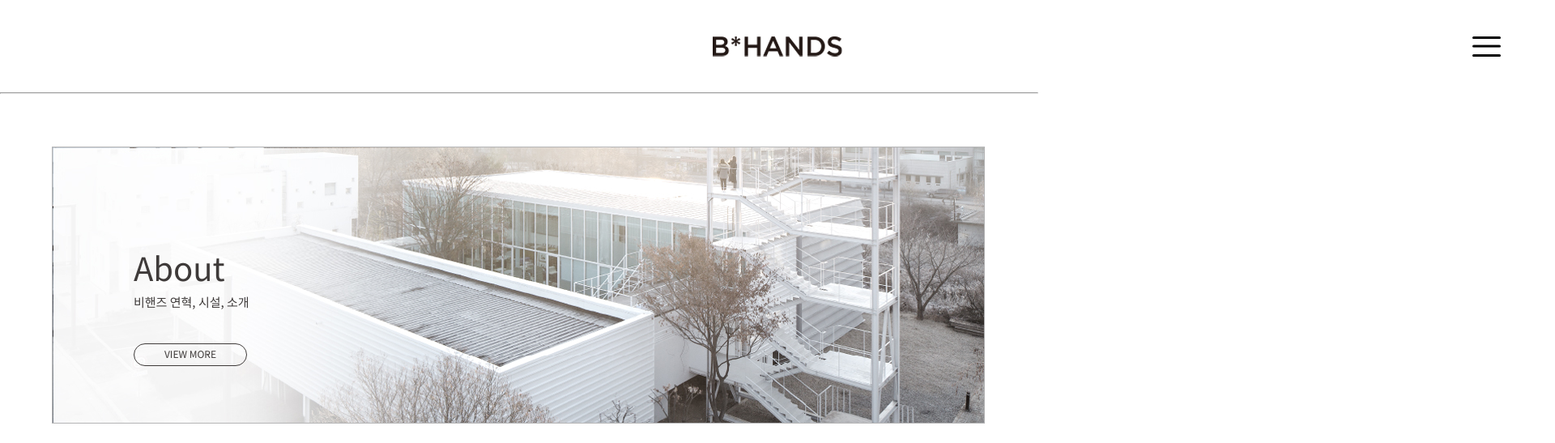
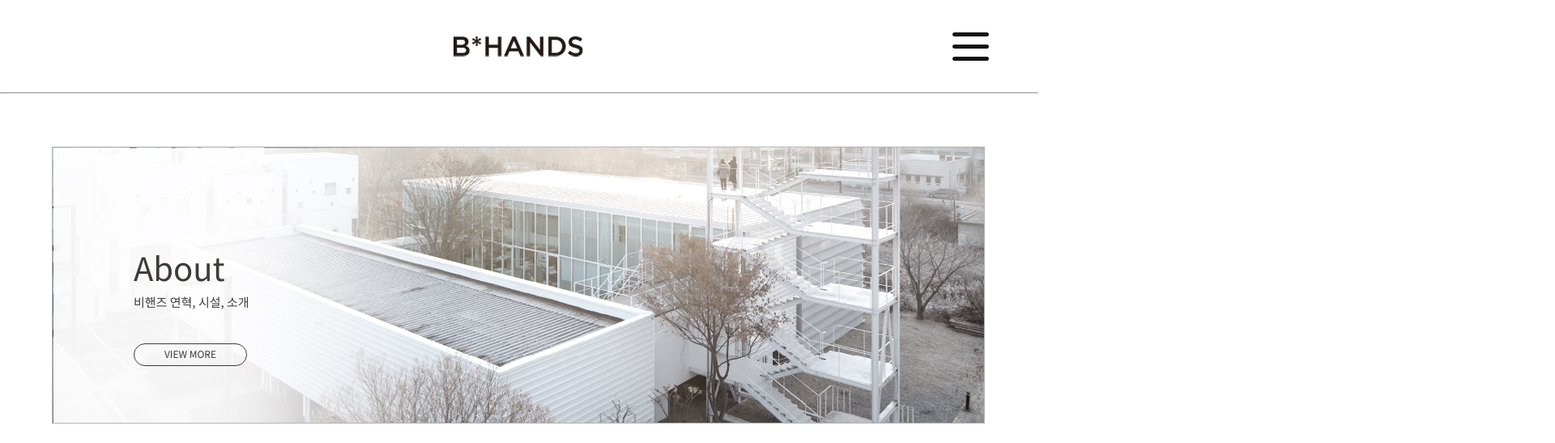
Before and after one commit to leejungho9/bhands_site, a React (Create React App) app: page / in a window 1280 px wide. Shown: the top 547 px of the page at 81% size, 1920 px wide, since content can reach past the window. Built offline with nearby package versions, Linux system fonts and the light colour scheme.

Commit message:
사이드바 작업

```diff
--- /dev/null
+++ b/src/components/Header.css
@@ -0,0 +1,108 @@
+header .inner {
+  /* width: 1920px; */
+  width: 100%;
+  height: 114px;
+  margin: 0 auto;
+  position: relative;
+}
+header .logo {
+  width: 160px;
+  height: 25px;
+  position: absolute;
+  top: 0;
+  left: 0;
+  right: 0;
+  bottom: 0;
+  margin: auto;
+}
+.ham {
+  width: 34px;
+  height: 34px;
+  position: absolute;
+  top: 0;
+  right: 0;
+  bottom: 0;
+  margin: auto;
+  margin-right: 70px;
+  cursor: pointer;
+}
+
+.nav-menu {
+  background-color: #000;
+  height: 100vh;
+  width: 0px;
+  position: fixed;
+  top: 0;
+  right: 0;
+  z-index: 2;
+}
+.nav-menu.active {
+  width: 428px;
+}
+
+.nav-menu.active .close {
+  width: 34px;
+  height: 34px;
+  position: absolute;
+  top: 0;
+  right: 0;
+  margin: 40px;
+  margin-right: 70px;
+  cursor: pointer;
+}
+
+.nav-menu.active ~ .bg {
+  position: fixed;
+  top: 0;
+  left: 0;
+  right: 0;
+  bottom: 0;
+  z-index: 1;
+  opacity: 30%;
+  background: #000;
+  cursor: pointer;
+}
+/*sidebar - category*/
+.nav-menu.active .categoryList {
+  width: 428px;
+  box-sizing: border-box;
+  margin-top: 180px;
+  position: absolute;
+  right: 0px;
+  text-align: end;
+  padding: 67px;
+}
+.categoryList > h2 > a {
+  color: #fff;
+  cursor: pointer;
+}
+.categoryList > h2 {
+  font-size: 25px;
+  margin-bottom: 40px;
+}
+.categoryList > ul {
+  margin-bottom: 40px;
+}
+
+.categoryList > ul > li {
+  margin-bottom: 25px;
+}
+.categoryList > ul > li > a {
+  color: #fff;
+  font-style: italic;
+  font-size: 15px;
+}
+.categoryList > ul > li > a:hover {
+  color: #4c95df;
+}
+ul.work-menu {
+  display: none;
+}
+ul.work-menu.active {
+  display: block;
+}
+
+h2.work-menu.active {
+  font-weight: bold;
+  color: #fff;
+}
--- a/src/components/Header.jsx
+++ b/src/components/Header.jsx
@@ -1,21 +1,68 @@
-import styles from "./Header.module.css";
+import { useState } from "react";
+import "./Header.css";
 
 export default function Header() {
+  const [sidebar, setSidebar] = useState(false);
+  const showSidebar = () => setSidebar(!sidebar);
+
+  const [workMenu, setworkMenu] = useState(false);
+  const showworkMenu = () => setworkMenu(!workMenu);
   return (
     <>
-      <div className={styles.bar}></div>
+      <div className="bar"></div>
       <header>
-        <div className={styles.inner}>
-          <a href="/" className={styles.logo}>
+        <div className="inner">
+          <a href="/" className="logo">
             <img src="./images/logo.png" alt="로고" />
           </a>
-          <input type="checkbox" id={styles.input} />
-          <label htmlFor={styles.input}>
-            <span></span>
-            <span></span>
-            <span></span>
-          </label>
-          <div className={styles.sidebar}></div>
+          <div className="ham" onClick={showSidebar}>
+            <img src="./images/ham.png" alt="햄버거버튼"></img>
+          </div>
+          <div className={sidebar ? "nav-menu active" : "nav-menu"}>
+            <div className="close" onClick={showSidebar}>
+              <img src="./images/x.png" alt="닫기버튼"></img>
+            </div>
+            <div className="categoryList">
+              <h2>
+                <a href="/"> HOME</a>
+              </h2>
+              <h2>
+                <a href="/"> ABOUT</a>
+              </h2>
+              <h2 class={workMenu ? "work-menu active" : "work-menu"}>
+                <a href="#" onClick={showworkMenu}>
+                  WORKS
+                </a>
+              </h2>
+              <ul className={workMenu ? "work-menu active" : "work-menu"}>
+                <li>
+                  <a href="/artgoods">ART GOODS</a>
+                </li>
+                <li>
+                  <a href="calendar">CALENDAR</a>
+                </li>
+                <li>
+                  <a href="diary">DIARY</a>
+                </li>
+                <li>
+                  <a href="package">PACKAGE</a>
+                </li>
+                <li>
+                  <a href="card">CARD</a>
+                </li>
+                <li>
+                  <a href="carlogue">CARLOGUE</a>
+                </li>
+              </ul>
+              <h2>
+                <a href="contact"> CONTACT</a>
+              </h2>
+              <h2>
+                <a href="/shop"> SHOP</a>
+              </h2>
+            </div>
+          </div>
+          <div className="bg" onClick={showSidebar}></div>
         </div>
         <hr />
       </header>
--- a/src/components/Header.module.css
+++ /dev/null
@@ -1,92 +0,0 @@
-header .inner {
-  width: 1920px;
-  height: 114px;
-  margin: 0 auto;
-  position: relative;
-}
-header .logo {
-  width: 160px;
-  height: 25px;
-  position: absolute;
-  top: 0;
-  left: 0;
-  right: 0;
-  bottom: 0;
-  margin: auto;
-}
-
-#input {
-  display: none;
-}
-
-#input + label {
-  width: 35px;
-  height: 25px;
-  position: absolute;
-  transition: all 0.35s;
-  cursor: pointer;
-  top: 0;
-  right: 0;
-  bottom: 0;
-  margin: auto;
-  margin-right: 67px;
-  /* margin-right: 30px; */
-}
-
-#input:checked + label {
-  z-index: 2;
-}
-#input + label span {
-  display: block;
-  position: absolute;
-  width: 100%;
-  height: 3px;
-  border-radius: 50px;
-  background-color: #000;
-  transition: all 0.35s;
-  z-index: 2;
-}
-#input:checked + label {
-  z-index: 2;
-}
-#input + label span:nth-child(1) {
-  top: 0;
-}
-#input + label span:nth-child(2) {
-  top: 50%;
-  transform: translateY(-50%);
-}
-
-#input + label span:nth-child(3) {
-  bottom: 0;
-}
-#input:checked + label span {
-  background-color: #fff;
-}
-#input:checked + label span:nth-child(1) {
-  top: 50%;
-  transform: translateY(-50%) rotate(45deg);
-}
-
-#input:checked + label span:nth-child(2) {
-  opacity: 0;
-}
-
-#input:checked + label span:nth-child(3) {
-  bottom: 50%;
-  transform: translateY(50%) rotate(-45deg);
-}
-
-.sidebar {
-  width: 0px;
-  min-height: 1900px;
-  background-color: #222;
-  position: absolute;
-  top: 0;
-  right: 0;
-  transition: all 0.35s;
-  z-index: 1;
-}
-#input:checked + label + div {
-  width: 428px;
-}
--- a/src/components/Home.jsx
+++ b/src/components/Home.jsx
@@ -27,14 +27,11 @@ export default function Home() {
               </a>
             </div>
           </section>
-          <section className={styles.portfolio2}>
+          <section className={styles.contact}>
             <div className={styles.box}>
-              <h2 className={styles.title}>Portfolio</h2>
+              <h2 className={styles.title}>Contact</h2>
               <p className={styles.subtitle}>비핸즈의 제작 제품 포토폴리오</p>
-              <a
-                href="/portfolio"
-                className={`${styles.btn} ${styles.aboutBtn}`}
-              >
+              <a href="/contact" className={`${styles.btn} ${styles.aboutBtn}`}>
                 VIEW MORE
               </a>
             </div>
--- a/src/components/Home.module.css
+++ b/src/components/Home.module.css
@@ -12,9 +12,7 @@
   box-sizing: border-box;
   text-align: center;
 }
-.btn:hover {
-  color: #4c95df;
-}
+
 .mainMenu {
   display: flex;
   justify-content: center;
@@ -48,7 +46,7 @@
   position: relative;
 }
 
-.portfolio2 {
+.contact {
   width: 1150px;
   height: 340px;
   border: 1px solid #b5b5b6;
--- a/src/components/Portfolio.jsx
+++ b/src/components/Portfolio.jsx
@@ -88,6 +88,9 @@ export default function Portfolio() {
             </div>
           </div>
         </div>
+        <div className={styles.text2}>
+          <span>ART CREATION GROUP</span>
+        </div>
       </div>
     </section>
   );
--- a/src/components/Portfolio.module.css
+++ b/src/components/Portfolio.module.css
@@ -70,3 +70,15 @@
   box-sizing: border-box;
   text-align: center;
 }
+
+.text2 {
+  height: 100px;
+  position: absolute;
+  font-size: 15px;
+  right: 0;
+  left: 0;
+  display: flex;
+  text-align: center;
+  justify-content: center;
+  align-items: center;
+}
```
Also changed, not shown: public/images/x.png (added).
